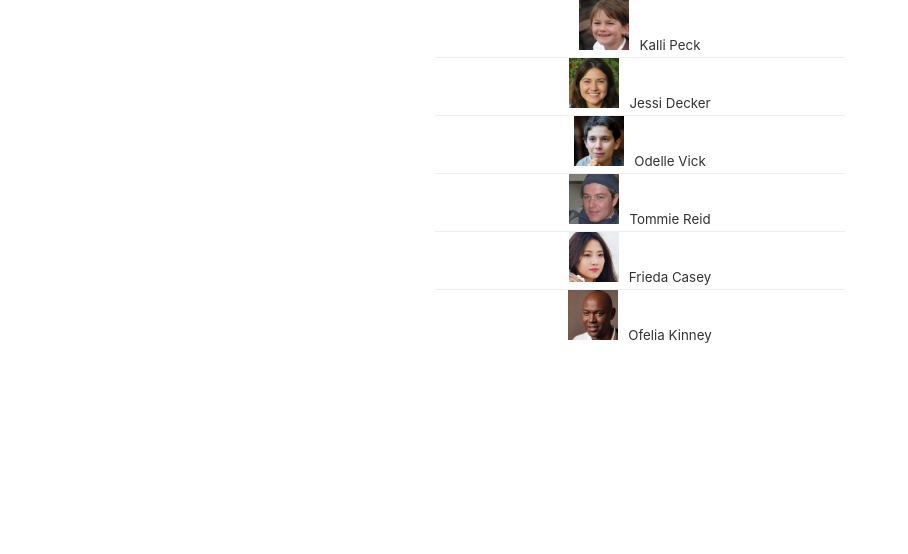
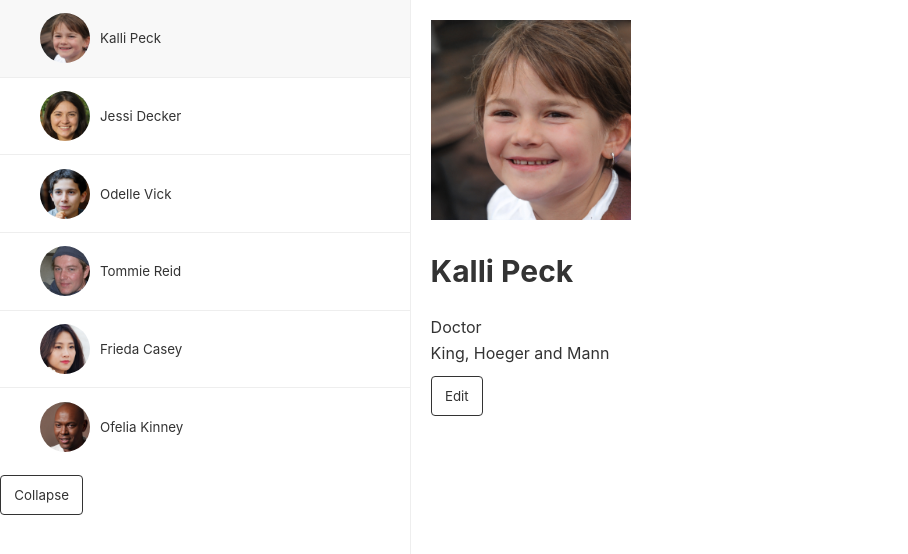
Before and after one commit to omduiji/react-tes, a Next.js app: page / in a window 1280 px wide. Shown: the top 554 px of the page, without its empty margins (0-908 px from the left). Built offline with nearby package versions, Linux system fonts and the light colour scheme.

Commit message:
styling list and buttons

```diff
--- a/components/Button/index.js
+++ b/components/Button/index.js
@@ -2,7 +2,7 @@ import React from 'react';
 import styles from './styles.module.scss';
 
 const Button = ({ children, handleClick }) => (
-  <button type="button" onClick={handleClick}>
+  <button type="button" onClick={handleClick} className={styles.button}>
     {children}
   </button>
 );
--- a/components/Button/styles.module.scss
+++ b/components/Button/styles.module.scss
@@ -10,6 +10,8 @@
     padding: 0 20px;
     border-radius: 4px;
     margin: 0.75em 0;
+    border: 1px solid #333;
+    padding: .25em 1em;
 
     &:hover {
         background-color: #f8f8f8;
--- a/components/Users/index.js
+++ b/components/Users/index.js
@@ -2,6 +2,8 @@ import React, { useContext, useEffect, useState } from 'react';
 import { usersContext } from '../../stores/users';
 import User from '../User';
 import styles from './styles.module.scss';
+import Button from '../Button';
+
 
 const Users = ({ setUser, user: currentUser }) => {
   const [users, dispatch] = useContext(usersContext);
@@ -24,8 +26,12 @@ const Users = ({ setUser, user: currentUser }) => {
 
 
   if (!users.length) return null;
+  console.log(styles.users, 'styles')
+  const handleClick = (e) => {
 
+  };
   return (
+    <div>
       <ul className={styles.users}>
         {users.map((user) => (
           <User
@@ -36,6 +42,10 @@ const Users = ({ setUser, user: currentUser }) => {
           />
         ))}
       </ul>
+      <Button handleClick={handleClick}>Collapse</Button>
+    </div>
+
+
   );
 };
 
--- a/components/Users/styles.module.scss
+++ b/components/Users/styles.module.scss
@@ -4,9 +4,43 @@
     list-style: none;
     width: 100vw;
     order: 2;
+    li {
+
+        button {
+            display: flex;
+            align-items: center;
+            justify-content: center;
+            padding: 1em 0;
+            img {
+                border-radius: 50%;
+                flex-basis: 50%;
+
+            }
+            span {
+                // flex-basis: 30%;
+                text-align: left;
+
+            }
+        }
+    }
 
     @media (min-width: 500px) {
         max-width: 32vw;
         order: 1;
+        li {
+
+            button {
+                justify-content: flex-start;
+                padding-left: 3em;
+                img {
+                    border-radius: 50%;
+
+                }
+                span {
+                    text-align: left;
+                }
+            }
+        }
+
     }
 }
--- a/pages/index.js
+++ b/pages/index.js
@@ -9,7 +9,14 @@ import { UsersProvider } from '../stores/users'
 const Home = () => {
 
 
-  const [user, setUser] = useState(null)
+  const [user, setUser] = useState({
+    id: 1,
+    last_name:'Peck',
+    first_name:'Kalli',
+    photo: '/people/1.jpg',
+    company: 'King, Hoeger and Mann',
+    title: 'Doctor',
+  },)
 
   return (
     <Layout>
```
Lines whose indentation alone changed are shown as unchanged.
